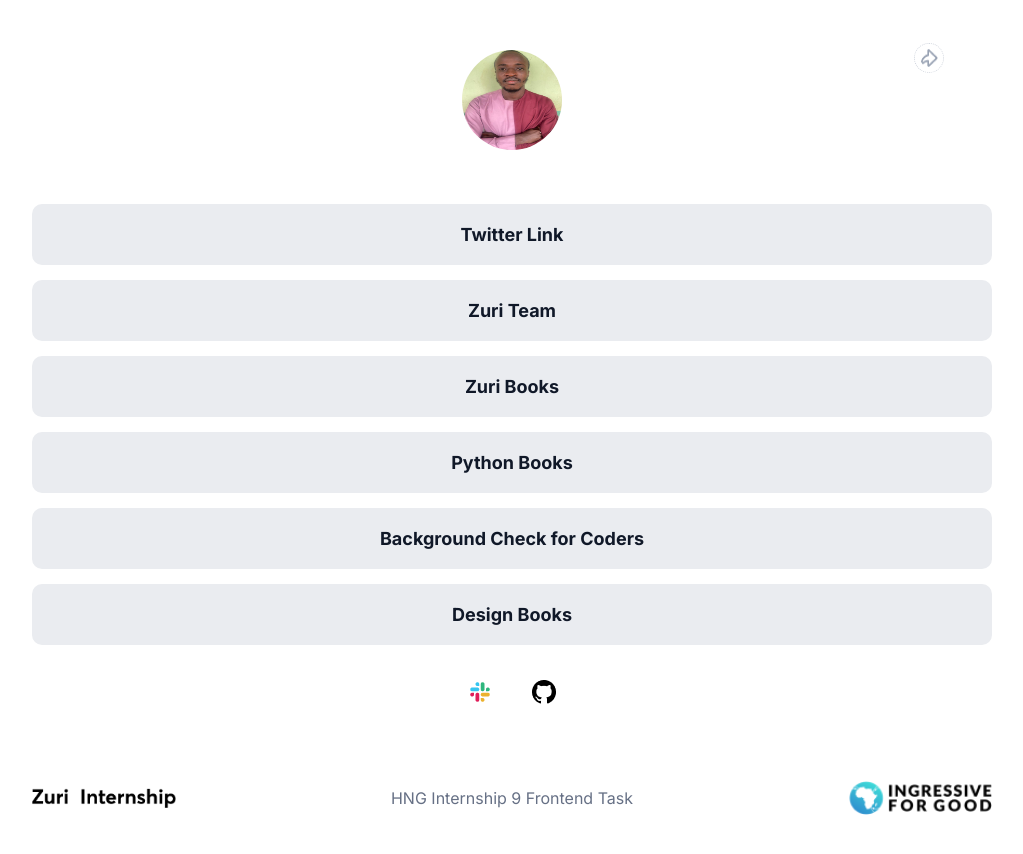
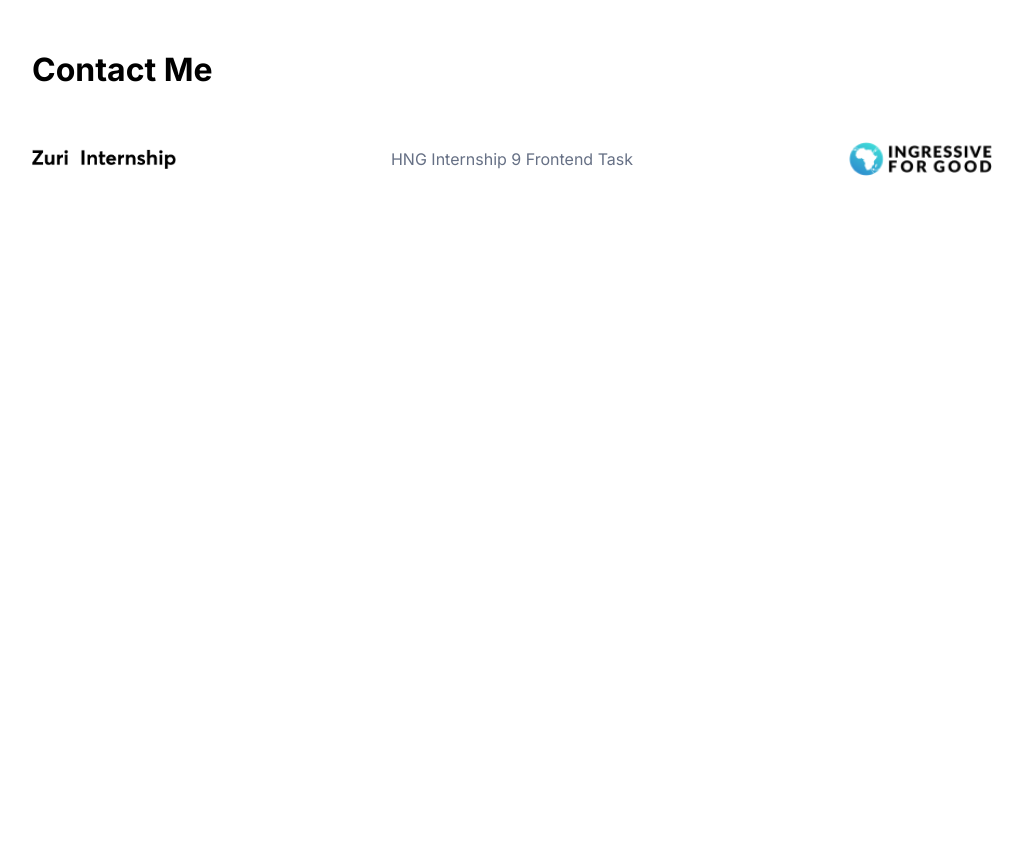
Before and after one commit to was-coder/hng-task-1, a React (Create React App) app: page /contact in a window 1280 px wide. Shown: the top 854 px of the page, without its empty margins (128-1151 px from the left). After the commit the page ends 800 px from the top, so only its background shows below. Built offline with nearby package versions, Linux system fonts and the light colour scheme.

Commit message:
feat:Add the contact component and styling

```diff
--- a/src/App.js
+++ b/src/App.js
@@ -1,11 +1,11 @@
 import React, { Fragment } from "react";
-import { Profile, Footer, Links } from "./imports/Imports";
+import { Footer } from "./imports/Imports";
+import GetRoutes from "./routes/GetRoutes";
 
 function App() {
   return (
     <Fragment>
-      <Profile />
-      <Links />
+      <GetRoutes />
       <Footer />
     </Fragment>
   );
--- /dev/null
+++ b/src/components/Contact.jsx
@@ -0,0 +1,11 @@
+import React from "react";
+
+function Contact() {
+  return (
+    <>
+      <h1>Contact Me</h1>
+    </>
+  );
+}
+
+export default Contact;
--- a/src/components/Links.jsx
+++ b/src/components/Home.jsx
@@ -37,10 +37,43 @@ function Links() {
       content: "Design Books",
       link: "https://books.zuri.team/design-rules",
     },
+    {
+      id: "contact",
+      content: "Contact Me",
+      link: "/contact",
+    },
   ];
 
   return (
     <Fragment>
+      <header className="profile-header">
+        <div className="profile-img-div">
+          <img
+            src="/assets/wasiu.jfif"
+            alt="Wasiu's Profile"
+            id="profile__img"
+          />
+          <img src="/assets/camera.png" alt="Hover camera" id="camera__img" />
+        </div>
+
+        <div className="icon-div" id="mobile-share">
+          <img
+            src="/assets/mobile-share.png"
+            alt="share icon"
+            className="share"
+          />
+        </div>
+
+        <div className="icon-div" id="desktop-share">
+          <img
+            src="/assets/desktop-share.png"
+            alt="desktop-share icon"
+            className="share"
+          />
+          <div className="share-link">Share Link</div>
+        </div>
+      </header>
+
       <section className="link-section">
         {data.map((data) => (
           <a
--- a/src/components/Profile.jsx
+++ /dev/null
@@ -1,37 +0,0 @@
-import React, { Fragment } from "react";
-
-function Profile() {
-  return (
-    <Fragment>
-      <header className="profile-header">
-        <div className="profile-img-div">
-          <img
-            src="/assets/wasiu.jfif"
-            alt="Wasiu's Profile"
-            id="profile__img"
-          />
-          <img src="/assets/camera.png" alt="Hover camera" id="camera__img" />
-        </div>
-
-        <div className="icon-div" id="mobile-share">
-          <img
-            src="/assets/mobile-share.png"
-            alt="share icon"
-            className="share"
-          />
-        </div>
-
-        <div className="icon-div" id="desktop-share">
-          <img
-            src="/assets/desktop-share.png"
-            alt="desktop-share icon"
-            className="share"
-          />
-          <div className="share-link">Share Link</div>
-        </div>
-      </header>
-    </Fragment>
-  );
-}
-
-export default Profile;
--- a/src/css/profile.css
+++ b/src/css/home.css
@@ -87,3 +87,55 @@
     display: block;
   }
 }
+
+.link-section {
+  padding-top: 50px;
+  display: flex;
+  flex-direction: column;
+  gap: 15px;
+  text-align: center;
+}
+
+.btn {
+  background-color: #eaecf0;
+  padding: 20px;
+  text-decoration: none;
+  color: #101828;
+  font-weight: 700;
+  cursor: pointer;
+  border-radius: 10px;
+}
+
+.btn:hover {
+  background-color: #d0d5dd;
+  color: #101828;
+}
+
+.btn:focus {
+  border: 1px solid #98a2b3;
+}
+
+.btn:disabled {
+  background-color: #f2f4f7;
+  border: 1px solid #f2f4f7;
+}
+
+.links-img {
+  display: flex;
+  justify-content: center;
+  padding: 20px 0;
+}
+
+.links-img a {
+  margin: 0 20px;
+}
+
+#slack {
+  display: none;
+}
+
+@media screen and (min-width: 960px) {
+  .btn {
+    font-size: 18px;
+  }
+}
--- a/src/css/links.css
+++ /dev/null
@@ -1,51 +0,0 @@
-.link-section {
-  padding-top: 50px;
-  display: flex;
-  flex-direction: column;
-  gap: 15px;
-  text-align: center;
-}
-
-.btn {
-  background-color: #eaecf0;
-  padding: 20px;
-  text-decoration: none;
-  color: #101828;
-  font-weight: 700;
-  cursor: pointer;
-  border-radius: 10px;
-}
-
-.btn:hover {
-  background-color: #d0d5dd;
-  color: #101828;
-}
-
-.btn:focus {
-  border: 1px solid #98a2b3;
-}
-
-.btn:disabled {
-  background-color: #f2f4f7;
-  border: 1px solid #f2f4f7;
-}
-
-.links-img {
-  display: flex;
-  justify-content: center;
-  padding: 20px 0;
-}
-
-.links-img a {
-  margin: 0 20px;
-}
-
-#slack {
-  display: none;
-}
-
-@media screen and (min-width: 960px) {
-  .btn {
-    font-size: 18px;
-  }
-}
--- a/src/imports/Imports.js
+++ b/src/imports/Imports.js
@@ -1,3 +1,3 @@
-export { default as Profile } from "../components/Profile";
-export { default as Links } from "../components/Links";
+export { default as Home } from "../components/Home";
+export { default as Contact } from "../components/Contact";
 export { default as Footer } from "../components/Footer";
--- a/src/index.css
+++ b/src/index.css
@@ -1,5 +1,5 @@
 @import url("https://fonts.googleapis.com/css2?family=Inter:wght@400;700&display=swap");
 @import "./css/reset.css";
-@import "./css/profile.css";
-@import "./css/links.css";
+@import "./css/home.css";
+@import "./css/contact.css";
 @import "./css/footer.css";
--- a/src/index.js
+++ b/src/index.js
@@ -3,11 +3,14 @@ import ReactDOM from "react-dom/client";
 import "./index.css";
 import App from "./App";
 import reportWebVitals from "./reportWebVitals";
+import { BrowserRouter } from "react-router-dom";
 
 const root = ReactDOM.createRoot(document.getElementById("root"));
 root.render(
   <React.StrictMode>
-    <App />
+    <BrowserRouter>
+      <App />
+    </BrowserRouter>
   </React.StrictMode>
 );
 
--- /dev/null
+++ b/src/routes/GetRoutes.js
@@ -0,0 +1,16 @@
+import React from "react";
+import { Route, Routes } from "react-router-dom";
+import { Home, Contact } from "../imports/Imports";
+
+function GetRoutes() {
+  return (
+    <>
+      <Routes>
+        <Route path="/" element={<Home />} />
+        <Route path="/contact" element={<Contact />} />
+      </Routes>
+    </>
+  );
+}
+
+export default GetRoutes;
```
Also changed, not shown: src/css/contact.css (added).
